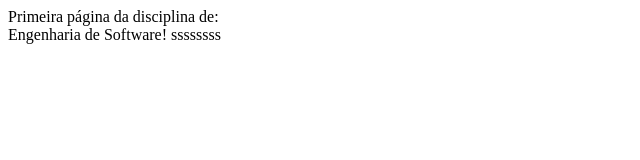
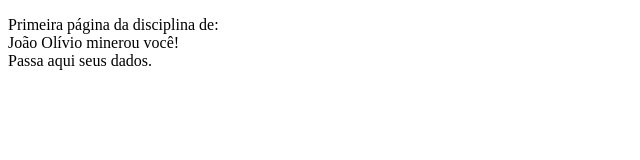
Before and after one commit to vitorgcogo/P-gina-de-Engenharia-de-Software, a plain HTML site: page Index.html in a window 1280 px wide. Shown: the whole page, without its empty margins (0-640 px from the left). Drawn offline with Linux system fonts and the light colour scheme.

Commit message:
2º edição do João Olívio

```diff
--- a/Index.html
+++ b/Index.html
@@ -4,6 +4,6 @@
     <TITLE> Eng. Soft</title>
   </HEAD>
   <BODY>
-Primeira página da disciplina de:<BR>Engenharia de Software!
-  </BODY>ssssssss
+    <p>Primeira página da disciplina de:<BR>João Olívio minerou você!<br> Passa aqui seus dados.</p>
+  </BODY>
 </HTML>
```
